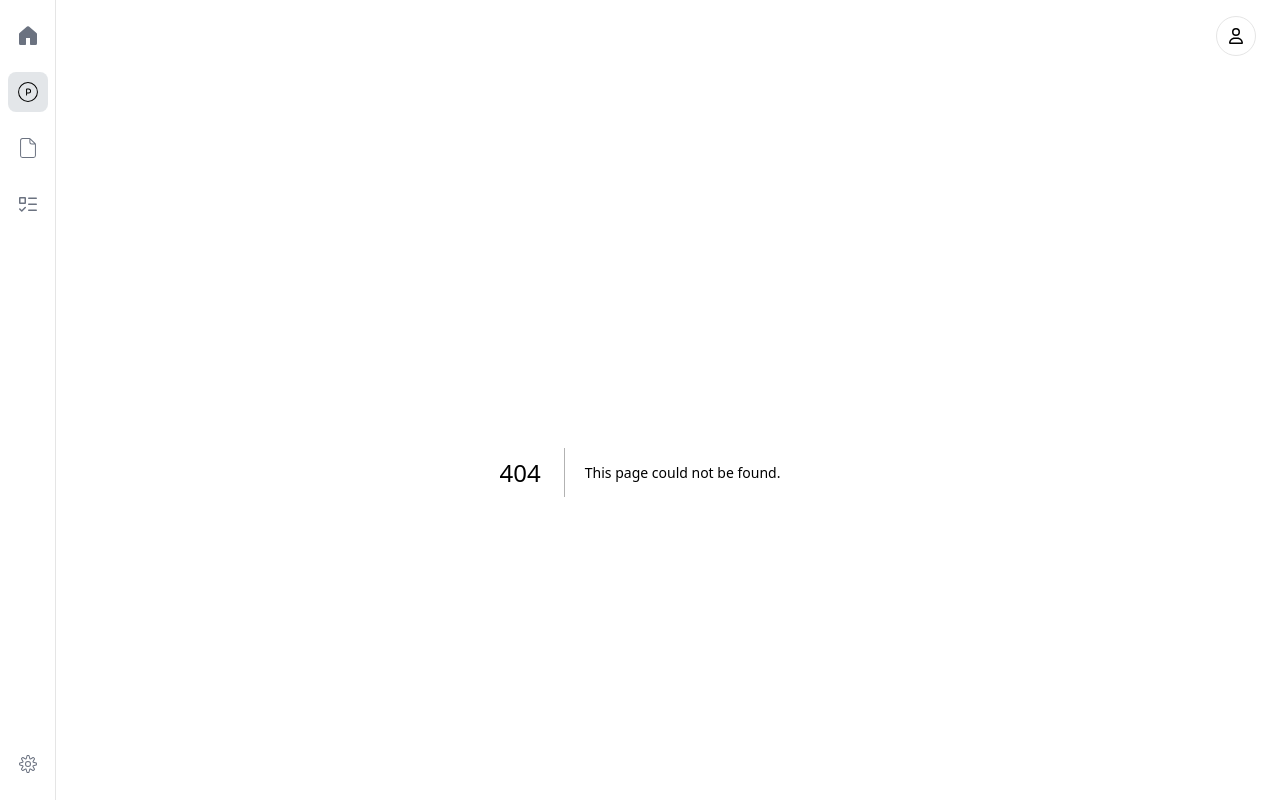
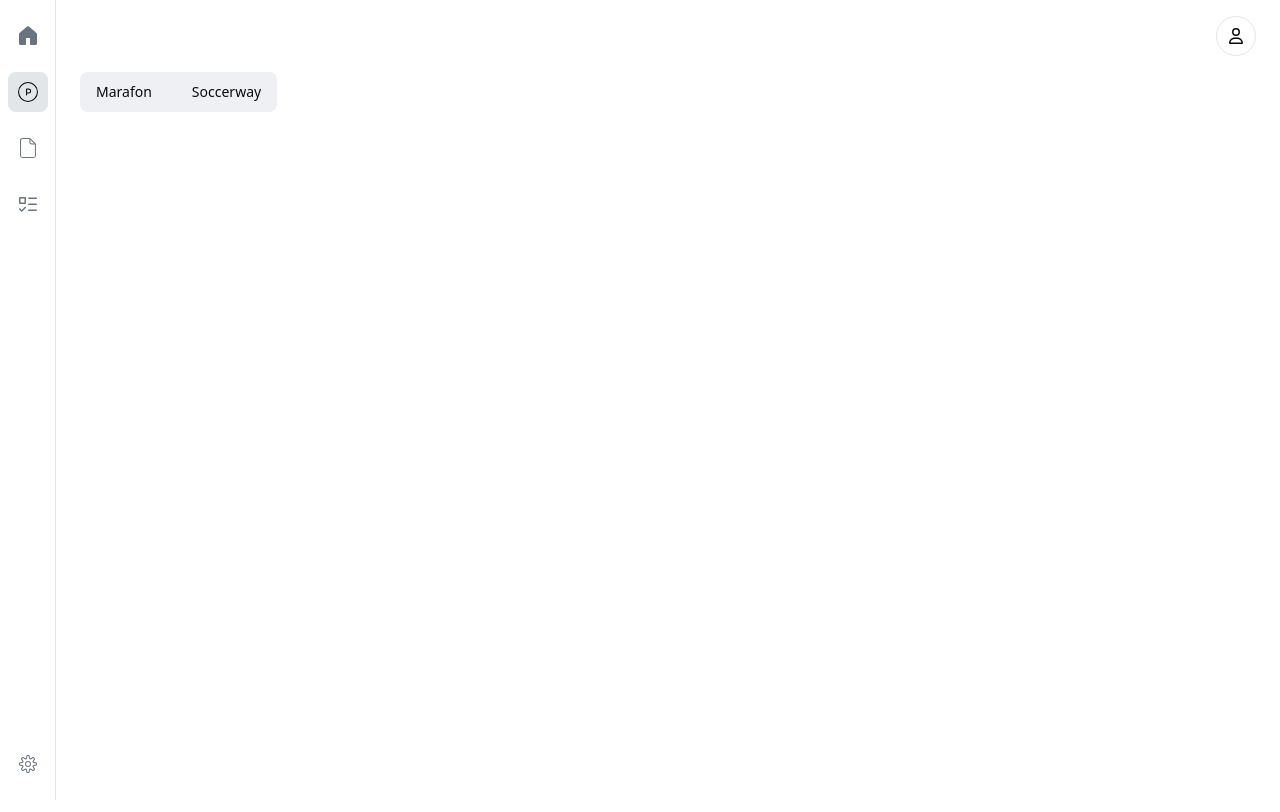
Before and after one commit to zollidan/esmeralda-frontend, a Next.js app: page /parsers in a window 1280 px wide. Before the commit this address had no page. Shown: the top 812 px of the page. Built offline with nearby package versions, Linux system fonts and the light colour scheme.

Commit message:
feat: parsers

```diff
--- /dev/null
+++ b/app/parsers/[parser]/page.tsx
@@ -0,0 +1,11 @@
+const ParserPage = ({ params }: { params: { parser: string } }) => {
+    const parser = params.parser
+
+    return (
+        <div className="px-6">
+            {parser}
+        </div>
+    )
+}
+
+export default ParserPage
--- /dev/null
+++ b/app/parsers/layout.tsx
@@ -0,0 +1,18 @@
+import { ParsersNav } from "@/components/parsers/nav"
+
+type Props = {
+    children: React.ReactNode
+}
+
+const ParsersLayout = async ({ children }: Props) => {
+    return (
+        <article className="space-y-4 pl-14">
+            <div className="flex px-6">
+                <ParsersNav />
+            </div>
+            {children}
+        </article>
+    )
+}
+
+export default ParsersLayout
--- /dev/null
+++ b/app/parsers/page.tsx
@@ -0,0 +1,11 @@
+const ParsersPage = () => {
+    return (
+        <article className="pl-14">
+            <div className="px-6">
+
+            </div>
+        </article>
+    )
+}
+
+export default ParsersPage
--- /dev/null
+++ b/components/parsers/nav.tsx
@@ -0,0 +1,36 @@
+'use client'
+
+import Link from "next/link"
+
+import { cn } from "@/lib/utils"
+import { usePathname } from "next/navigation"
+
+
+const parsers = [
+    {
+        title: 'Marafon',
+        href: '/parsers/marafon',
+    },
+    {
+        title: 'Soccerway',
+        href: '/parsers/soccerway',
+    },
+]
+
+export const ParsersNav = () => {
+    const pathname = usePathname()
+
+    return (
+        <nav className="flex items-center gap-x-4 p-1 bg-gray-200/60 rounded-lg">
+
+            {parsers.map((parser) => (
+                <Link key={parser.title} href={parser.href} className={cn("font-medium text-sm px-3 py-1.5 rounded transition-colors",
+                    pathname.split('/').pop() === parser.title.toLowerCase() && 'bg-white'
+                )}>
+                    {parser.title}
+                </Link>
+            ))}
+
+        </nav>
+    )
+}
```
